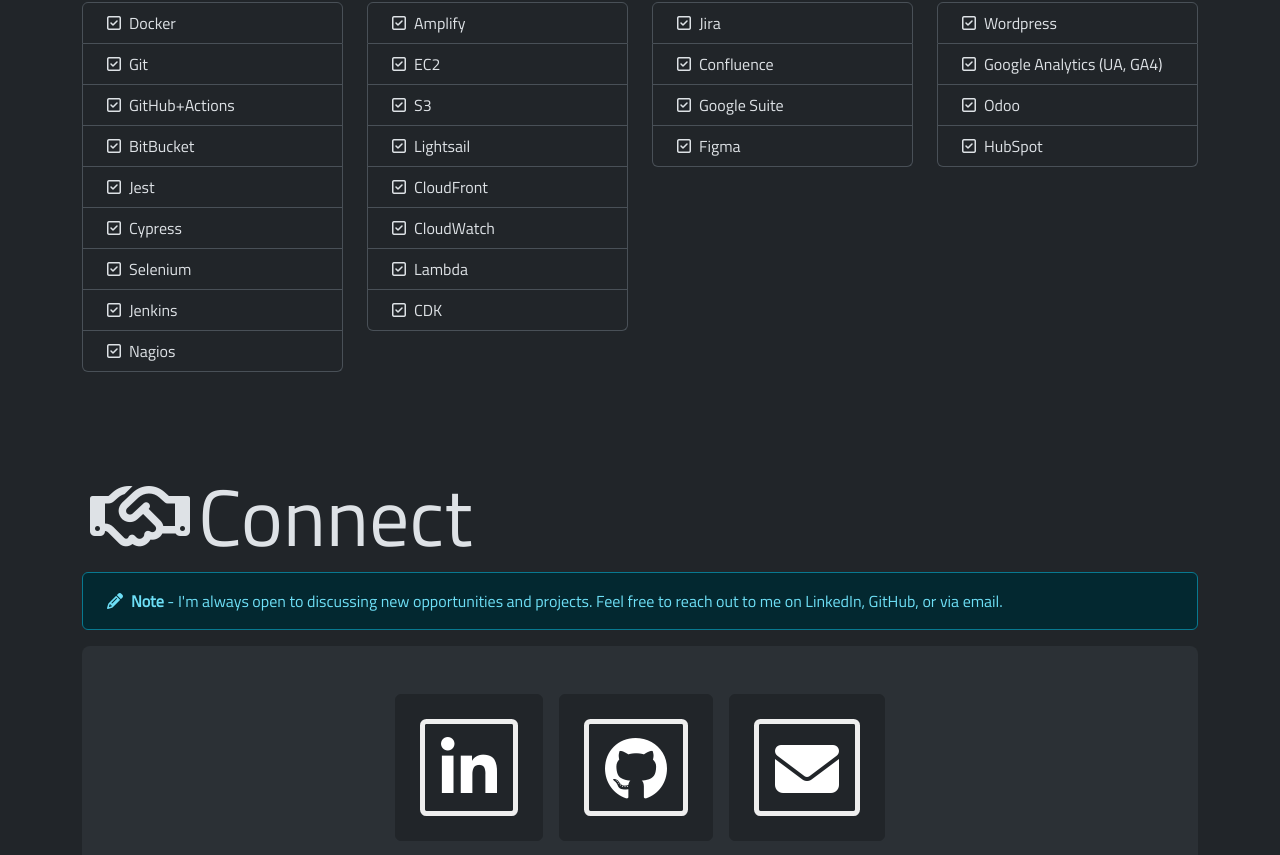
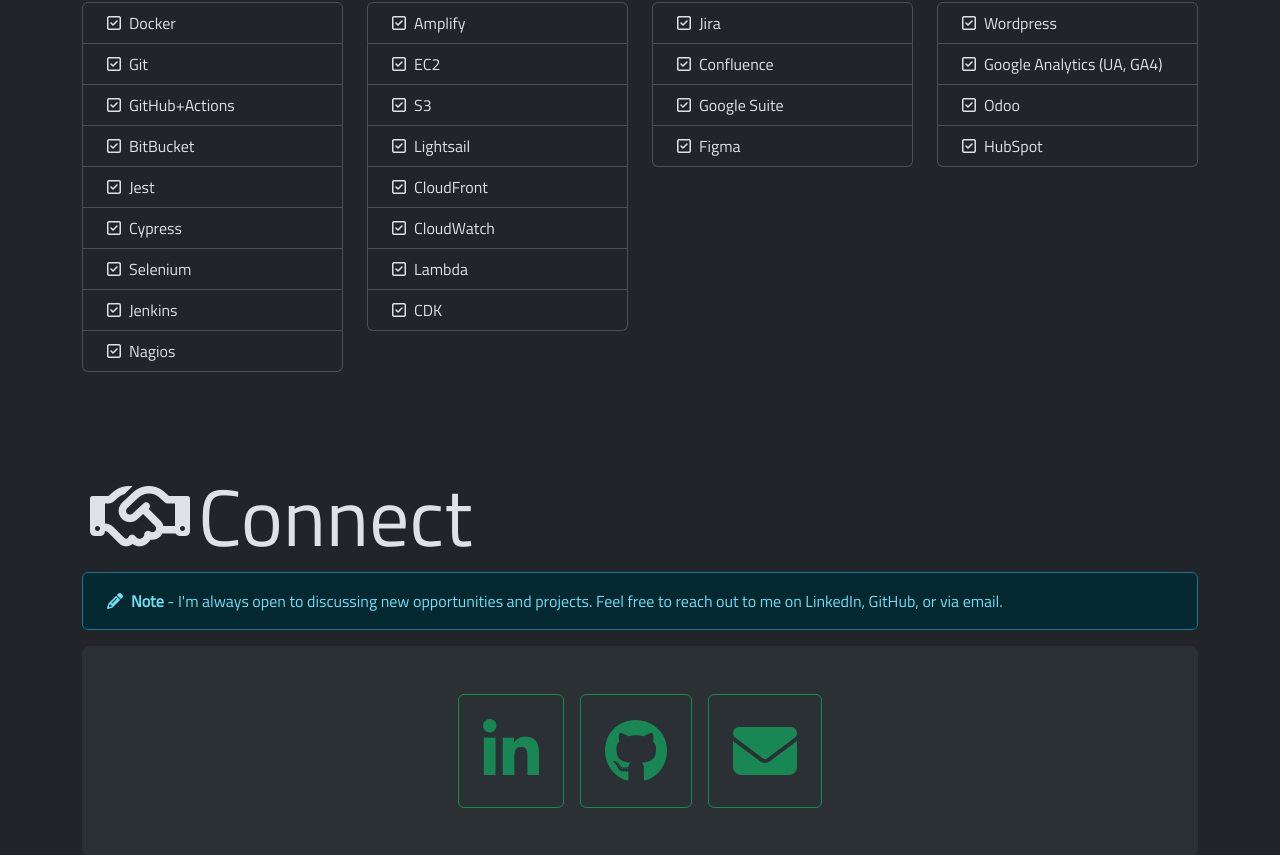
Before and after one commit to greenham/ghsdev-web, a React (Vite) app: page / in a window 1280 px wide. Shown: the part 3149-4004 px from the top of the page. Built offline with nearby package versions, Linux system fonts and the light colour scheme; some icons are missing.

Commit message:
fix stacking

```diff
--- a/src/components/Connect.tsx
+++ b/src/components/Connect.tsx
@@ -16,32 +16,32 @@
         <Stack
           direction="horizontal"
           gap={3}
-          className="justify-content-center"
+          className="justify-content-center flex-wrap"
         >
           <Button
             href="https://lnkd.in/svu8Eg"
             target="_blank"
             rel="noopener noreferrer"
-            variant="dark"
+            variant="outline-success"
             className="p-4"
           >
-            <i className="fa fa-linkedin fa-border fa-4x"></i>
+            <i className="fa fa-linkedin fa-4x"></i>
           </Button>
           <Button
             href="https://github.com/greenham"
             target="_blank"
             rel="noopener noreferrer"
-            variant="dark"
+            variant="outline-success"
             className="p-4"
           >
-            <i className="fa fa-github fa-border fa-4x"></i>
+            <i className="fa fa-github fa-4x"></i>
           </Button>
           <Button
             href="mailto:connect@ghsdev.me"
-            variant="dark"
+            variant="outline-success"
             className="p-4"
           >
-            <i className="fa fa-envelope fa-border fa-4x"></i>
+            <i className="fa fa-envelope fa-4x"></i>
           </Button>
         </Stack>
       </div>
```
